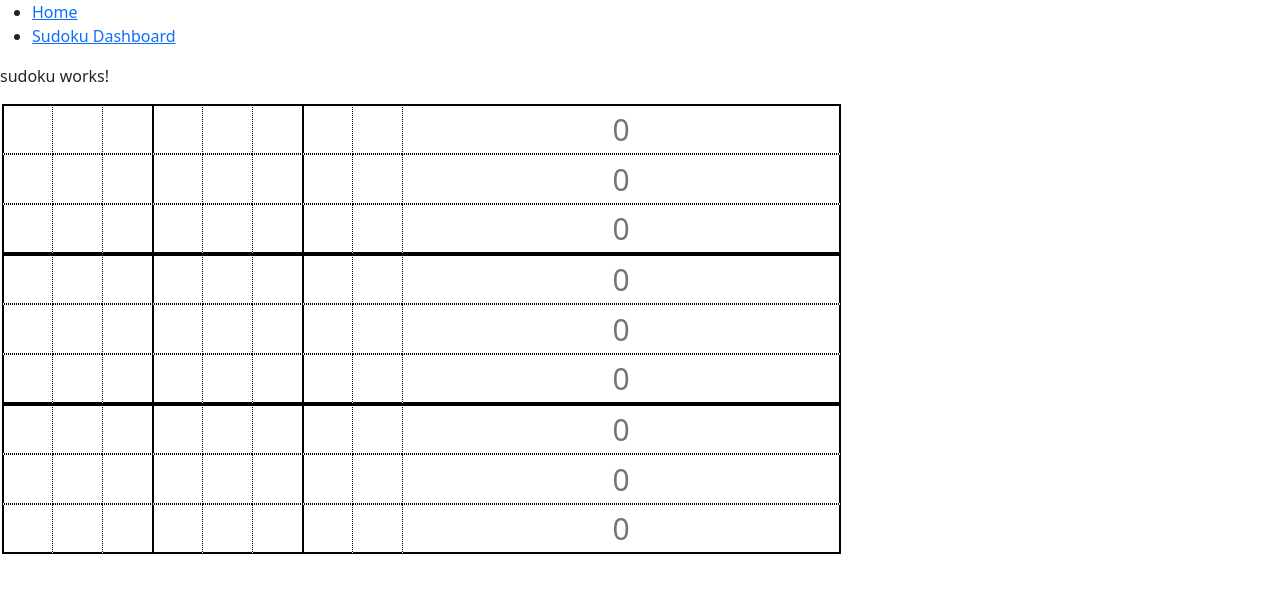
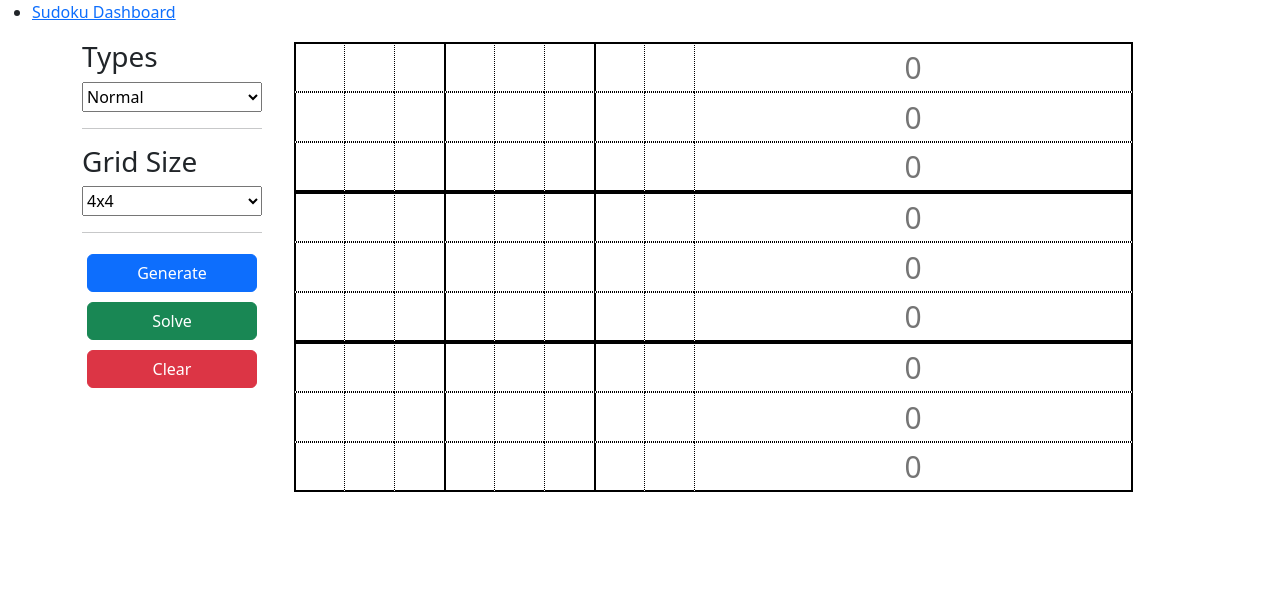
Before and after one commit to mdturin/Sudoku.Dashboard, an Angular app: page /sudoku in a window 1280 px wide. Shown: the top 592 px of the page. Built offline with nearby package versions, Linux system fonts and the light colour scheme.

Commit message:
canvas created

```diff
--- a/src/app/app.component.html
+++ b/src/app/app.component.html
@@ -1,7 +1,6 @@
 <header>
   <nav>
     <ul>
-      <li><a routerLink="/" routerLinkActive="active" [routerLinkActiveOptions]="{ exact: true }">Home</a></li>
       <li><a routerLink="/sudoku" routerLinkActive="active">Sudoku Dashboard</a></li>
       <!-- Add more navigation links here if needed -->
     </ul>
--- a/src/app/shared/select-options/select-options.component.scss
+++ b/src/app/shared/select-options/select-options.component.scss
@@ -0,0 +1,5 @@
+.select-options > select{
+    width: 180px;
+    max-width: 180px;
+    height: 30px;
+}
--- a/src/app/sudoku/sudoku.component.html
+++ b/src/app/sudoku/sudoku.component.html
@@ -1,5 +1,27 @@
-<p>sudoku works!</p>
+<div class="container grid-container">
+  <div class="left-panel">
+    <div class="select-type">
+      <h3>Types</h3>
+      <app-select-options [options]="selectTypes" (selectedOption)="onTypeSelected($event)">
+      </app-select-options>
+    </div>
 
+    <hr>
+
+    <div class="select-grid-size">
+      <h3>Grid Size</h3>
+      <app-select-options [options]="selectSizes" (selectedOption)="onSizeSelected($event)">
+      </app-select-options>
+    </div>
+
+    <hr>
+
+    <button class="btn btn-primary" (click)="onGenerateClick()">Generate</button>
+    <button class="btn btn-success" (click)="onSolveClick()">Solve</button>
+    <button class="btn btn-danger" (click)="onClearClick()">Clear</button>
+  </div>
+
+  <div class="grid-panel">
     <app-grid
       [grid]="grid"
       [rows]="rows"
@@ -7,3 +29,5 @@
       [rowInGroup]="rowInGroup"
       [colInGroup]="colInGroup"
     ></app-grid>
+  </div>
+</div>
--- a/src/app/sudoku/sudoku.component.scss
+++ b/src/app/sudoku/sudoku.component.scss
@@ -0,0 +1,18 @@
+.grid-container{
+    display: flex;
+    flex-direction: row;
+}
+
+.left-panel{
+    display: flex;
+    flex-direction: column;
+    justify-content: right;
+}
+
+.left-panel > button{
+    margin: 5px;
+}
+
+.grid-panel{
+    margin-left: 30px;
+}
--- a/src/app/sudoku/sudoku.component.ts
+++ b/src/app/sudoku/sudoku.component.ts
@@ -3,7 +3,7 @@ import { Component } from '@angular/core';
 @Component({
   selector: 'app-sudoku',
   templateUrl: './sudoku.component.html',
-  styleUrls: ['./sudoku.component.scss']
+  styleUrls: ['./sudoku.component.scss'],
 })
 export class SudokuComponent {
   rows: number = 9;
@@ -11,4 +11,21 @@ export class SudokuComponent {
   rowInGroup: number = 3;
   colInGroup: number = 3;
   grid: number[][] = Array(this.rows).fill(Array(this.cols));
+
+  selectTypes: string[] = ['Normal', 'Killer'];
+  selectSizes: string[] = ['4x4', '6x6', '9x9', '12x12', '16x16', '25x25'];
+
+  onTypeSelected(type: string) {}
+
+  onSizeSelected(size: string) {}
+
+  onGenerateClick() {
+    this.grid = Array(this.rows).fill(Array(this.cols));
+  }
+
+  onSolveClick() {}
+
+  onClearClick() {
+    this.grid = Array(this.rows).fill(Array(this.cols));
+  }
 }
```
Lines whose indentation alone changed are shown as unchanged.
